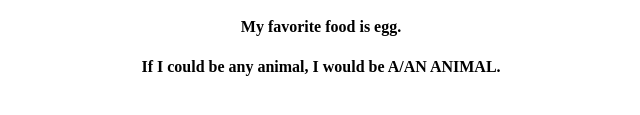
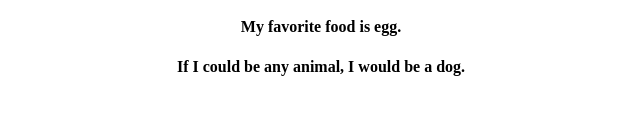
Before and after one commit to grimbeat/my-profile, a plain HTML site: page index.html in a window 1280 px wide. Shown: the part 251-366 px from the top of the page, without its empty margins (319-959 px from the left). Drawn offline with Linux system fonts and the light colour scheme.

Commit message:
Updated animal

```diff
--- a/index.html
+++ b/index.html
@@ -14,7 +14,7 @@
                     <h4>My hometown is Korea.</h4>
                     <h4>My favorite color is Purple.</h4>
                     <h4>My favorite food is egg.</h4>
-                    <h4>If I could be any animal, I would be A/AN ANIMAL.</h4>
+                    <h4>If I could be any animal, I would be a dog.</h4>
             </div>
           </body>
         </html>
```
